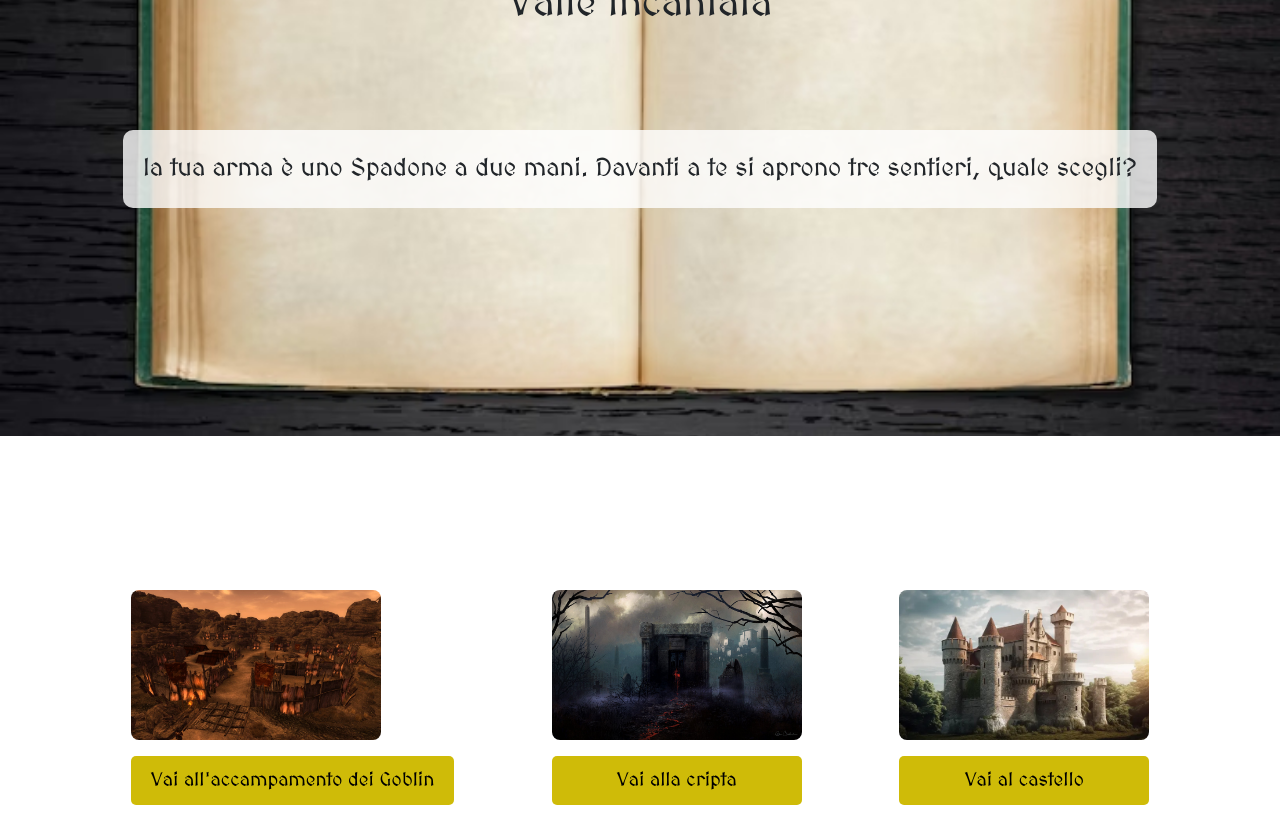
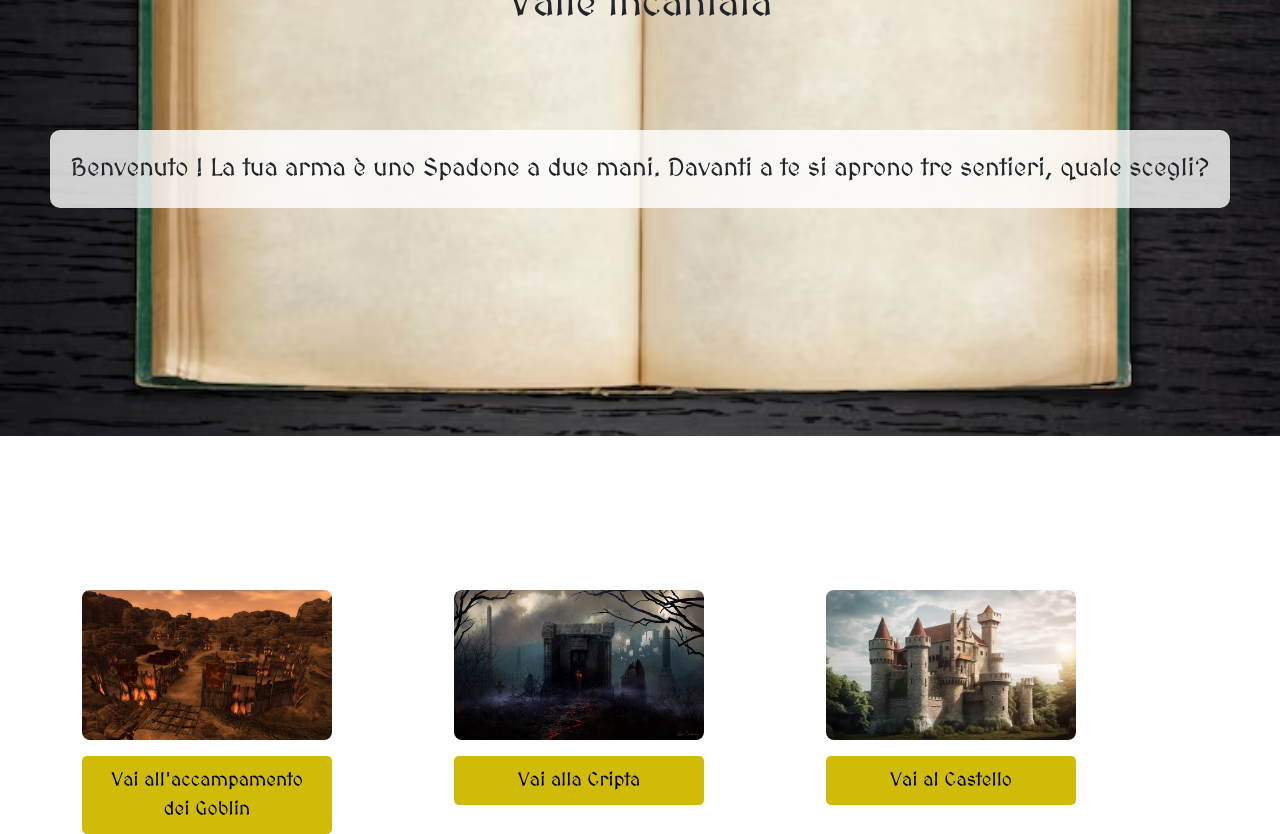
Before and after one commit to FrancescoGiommi/project-ts-game, a React (Vite) app: page /floor in a window 1280 px wide. Shown: the part 420-1254 px from the top of the page. Before the commit the page ends 1225 px from the top, so only its background shows below. Built offline with nearby package versions, Linux system fonts and the light colour scheme.

Commit message:
Add CardPath and PathDetail

```diff
--- a/src/App.jsx
+++ b/src/App.jsx
@@ -1,6 +1,7 @@
 import { useState } from "react";
 import { BrowserRouter, Routes, Route } from "react-router-dom";
 
+//Componenti
 import Navbar from "./components/Navbar";
 
 // Pagine
@@ -8,6 +9,7 @@ import HomePage from "./pages/HomePage";
 import PlayerNamePage from "./pages/PlayerNamePage";
 import Stats from "./pages/PlayerStatsPage";
 import FloorPage from "./pages/FloorPage";
+import PathDetail from "./pages/PathDetail";
 
 import "./App.css";
 
@@ -21,6 +23,7 @@ function App() {
           <Route element={<PlayerNamePage />} path="/playerName" />
           <Route element={<Stats />} path="/stats" />
           <Route element={<FloorPage />} path="/floor" />
+          <Route element={<PathDetail />} path="/floor/:id" />
         </Routes>
       </BrowserRouter>
     </>
--- a/src/assets/css/index.css
+++ b/src/assets/css/index.css
@@ -141,6 +141,7 @@ body {
   cursor: pointer;
   font-family: "MedievalSharp", cursive !important;
   font-size: 1.2rem;
+  width: 250px;
 }
 
 .paths-button:hover {
--- /dev/null
+++ b/src/components/CardPath.jsx
@@ -0,0 +1,8 @@
+export default function CardPath({ path }) {
+  return (
+    <>
+      <img className="img-paths mb-3" src={path.image} alt="" />
+      <button className="paths-button">{path.description}</button>
+    </>
+  );
+}
--- a/src/db/gameData.js
+++ b/src/db/gameData.js
@@ -43,14 +43,17 @@ export const floors = [
       {
         id: "A",
         description: "Vai all'accampamento dei Goblin",
+        image: "/img/goblin.jpg",
       },
       {
         id: "B",
-        description: "Vai alla cripta",
+        description: "Vai alla Cripta",
+        image: "/img/cripta.jpg",
       },
       {
         id: "C",
-        description: "Vai al castello",
+        description: "Vai al Castello",
+        image: "/img/castello.jpg",
       },
     ],
   },
--- a/src/pages/FloorPage.jsx
+++ b/src/pages/FloorPage.jsx
@@ -1,12 +1,11 @@
 import { gameData } from "../db/gameData.js";
 import { useState, useEffect } from "react";
+import CardPath from "../components/CardPath.jsx";
+import { Link } from "react-router-dom";
 
 const { weapons, enemies, floors } = gameData;
 
 export default function FloorPage() {
-  console.log(floors);
-  console.log(floors.name);
-
   const playerName = localStorage.getItem("playerName");
 
   return (
@@ -19,42 +18,20 @@ export default function FloorPage() {
             <div className="d-flex flex-column align-items-center justify-content-center text-center">
               <h2 className="fs-1 subtitle">{floors[0].name}</h2>
 
+              {/* Descrizione */}
               <p className="description">
-                {playerName} la tua arma è uno {weapons[0].name}. Davanti a te
-                si aprono tre sentieri, quale scegli?
+                Benvenuto {playerName}! La tua arma è uno {weapons[0].name}.
+                Davanti a te si aprono tre sentieri, quale scegli?
               </p>
             </div>
 
             <div className="d-flex flex-row justify-content-around paths">
-              <div className="d-flex flex-column">
-                <img
-                  className="img-paths mb-3"
-                  src="/public/img/goblin.jpg"
-                  alt=""
-                />
-                <button className="paths-button">
-                  {floors[0].paths[0].description}
-                </button>
-              </div>
-              <div className="d-flex flex-column">
-                <img
-                  className="img-paths mb-3"
-                  src="/public/img/cripta.jpg"
-                  alt=""
-                />
-                <button className="paths-button">
-                  {floors[0].paths[1].description}
-                </button>
-              </div>
-              <div className="d-flex flex-column">
-                <img
-                  className="img-paths mb-3"
-                  src="/public/img/castello.jpg"
-                  alt=""
-                />
-                <button className="paths-button">
-                  {floors[0].paths[2].description}
-                </button>
+              <div className="d-flex flex-row">
+                {floors[0].paths.map((path) => (
+                  <Link to={`/floor/${path.id}`} key={path.id}>
+                    <CardPath path={path} />
+                  </Link>
+                ))}
               </div>
             </div>
           </div>
--- /dev/null
+++ b/src/pages/PathDetail.jsx
@@ -0,0 +1,14 @@
+import { useParams } from "react-router-dom";
+import { gameData } from "../db/gameData";
+
+export default function PathDetail({ path }) {
+  const { id } = useParams();
+
+  const { weapons, enemies, floors } = gameData;
+
+  return (
+    <>
+      <h1>Titolo</h1>
+    </>
+  );
+}
```
